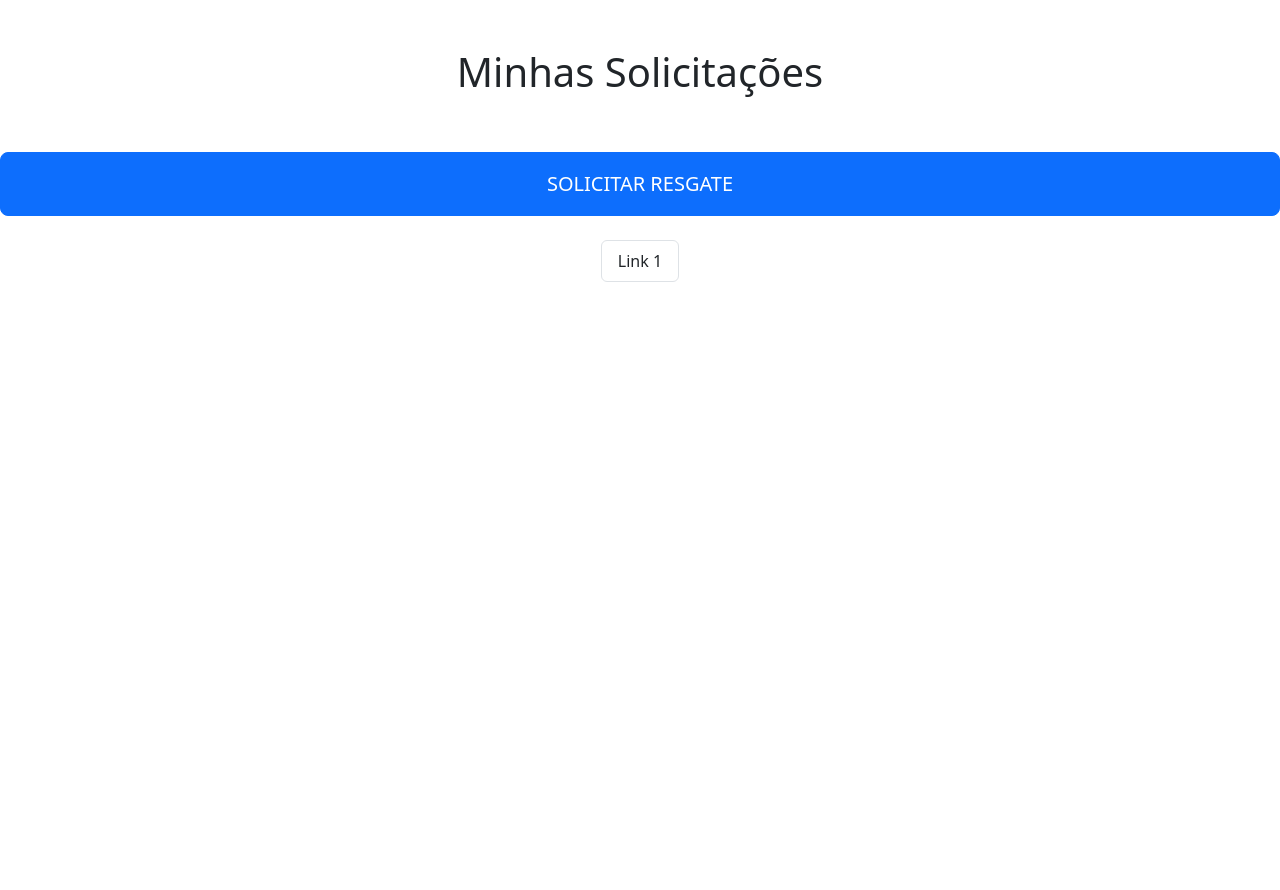
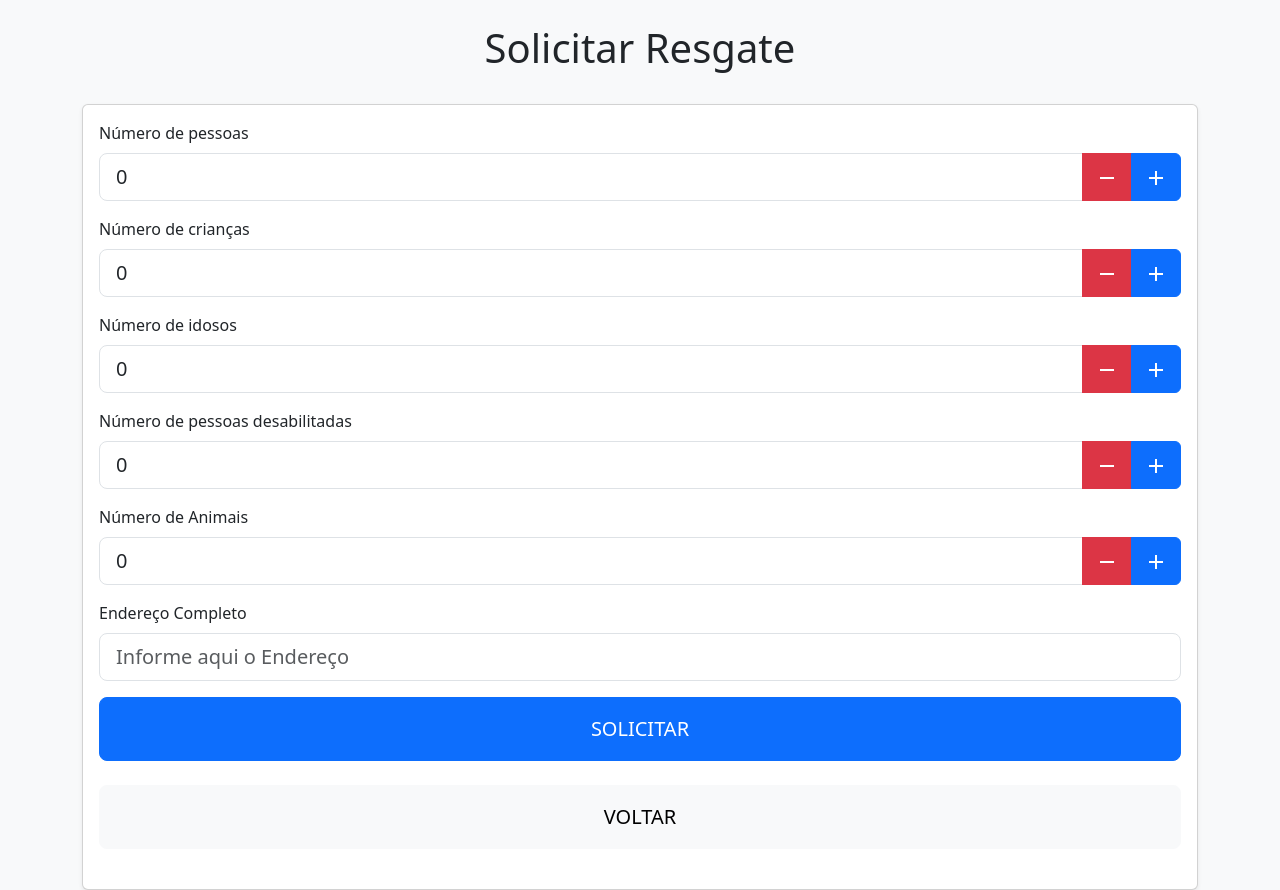
Before and after one commit to ResgateRS/RescueRS-Front, a React (Vite) app: page /solicitarResgate in a window 1280 px wide. Before the commit the page ends 800 px from the top, so only its background shows below. Built offline with nearby package versions, Linux system fonts and the light colour scheme; no server answers.

Commit message:
Work In Progress

```diff
--- a/package.json
+++ b/package.json
@@ -10,12 +10,15 @@
     "preview": "vite preview"
   },
   "dependencies": {
+    "@mdi/js": "^7.4.47",
+    "@mdi/react": "^1.6.1",
     "@tanstack/react-query": "^5.35.1",
     "bootstrap": "^5.3.3",
     "node-sass": "^9.0.0",
     "react": "^18.2.0",
     "react-bootstrap": "^2.10.2",
     "react-dom": "^18.2.0",
+    "react-geocode": "^1.0.0-alpha.1",
     "react-router-dom": "^6.23.0"
   },
   "devDependencies": {
--- a/src/App.scss
+++ b/src/App.scss
@@ -0,0 +1,3 @@
+body{
+	background-color: rgb(248,249,250);
+}
--- a/src/App.tsx
+++ b/src/App.tsx
@@ -6,16 +6,16 @@ const SolicitarResgate = lazy(()=> import("./screens/SolicitarResgate"));
 const MinhasSolicitacoes = lazy(()=> import("./screens/MinhasSolicitacoes"));
 const Resgates = lazy(()=> import("./screens/Resgates"));
 
+import AuthProvider from './context/AuthContext';
 import 'bootstrap/dist/css/bootstrap.min.css';
-import AuthProvider from './context/AuthContext';
 
 function App() {
 
     const element = useRoutes([
         {path: "/", element: <Login />},
-        {path: "/solicitarResgate", element: <SolicitarResgate />},
         {path: "/minhasSolicitacoes", element: <MinhasSolicitacoes />},
         {path: "/resgates", element: <Resgates />},
+        {path: "/solicitarResgate", element: <SolicitarResgate />},
     ]);
 
     const location = useLocation();
--- a/src/components/Header/index.tsx
+++ b/src/components/Header/index.tsx
@@ -1,7 +1,7 @@
 export default function Header(){
 
 	return (
-		<div className="my-5">
+		<div className="my-4">
 			<h1>Rescue RS</h1>
 		</div>
 	)
--- /dev/null
+++ b/src/config/define.ts
@@ -0,0 +1,5 @@
+type APIResponse = {
+	Result: number;
+	Message: string;
+	Data?: any;
+}
--- a/src/main.tsx
+++ b/src/main.tsx
@@ -2,8 +2,6 @@ import React from 'react';
 import ReactDOM from 'react-dom/client';
 import { BrowserRouter } from "react-router-dom";
 import { QueryClient, QueryClientProvider } from '@tanstack/react-query';
-
-import AuthProvider from './context/AuthContext.tsx';
 
 import App from './App.tsx';
 import './App.scss';
--- a/src/screens/Login/index.tsx
+++ b/src/screens/Login/index.tsx
@@ -1,5 +1,5 @@
 import { useState } from "react";
-import { Alert, Button, Form } from "react-bootstrap";
+import { Alert, Button, Card, Form } from "react-bootstrap";
 import { useNavigate } from "react-router-dom";
 import Header from "../../components/Header";
 import Layout from "../../components/Layout";
@@ -15,7 +15,7 @@ export default function Login(){
 
 	async function handleLogin(rescuer: boolean){
 		setError("");
-		const resp = await fetch(`${import.meta.env.API_URL}/Login`,{ body: JSON.stringify({"celphone": celular, "rescuer": rescuer}) });
+		const resp = await fetch(`${import.meta.env.VITE_API_URL}/Login`,{ headers: {"Content-Type": "application/json"}, method: "POST", body: JSON.stringify({"cellphone": celular, "rescuer": rescuer}) });
 		const body = await resp.json();
 		return {status: resp.ok, body: body};
 	}
@@ -46,10 +46,12 @@ export default function Login(){
 		<Layout>
 			<Header/>
 
+			<Card className="w-100 shadow-sm">
+				<Card.Body>
 					<Form>
-				<Form.Group className="mb-3 text-center">
+						<Form.Group className="mb-4">
 							<Form.Label>Celular</Form.Label>
-					<Form.Control type="text" placeholder="Informe aqui o celular" size="lg" className="text-center" value={celular} onChange={(e)=>{ setCelular(e.currentTarget.value) }} />
+							<Form.Control type="number" placeholder="Informe aqui o celular" size="lg" className="" value={celular} onChange={(e)=>{ setCelular(e.currentTarget.value) }} />
 						</Form.Group>
 
 						{error!="" && (
@@ -60,6 +62,8 @@ export default function Login(){
 
 						<Button variant="dark" className="mb-4 w-100 text-uppercase py-3" size="lg" onClick={handleEstouResgatando}>Estou Resgatando</Button>
 					</Form>
+				</Card.Body>
+			</Card>
 		</Layout>
 	)
 }
--- a/src/screens/MinhasSolicitacoes/index.tsx
+++ b/src/screens/MinhasSolicitacoes/index.tsx
@@ -1,27 +1,44 @@
+import React from "react";
 import { Button, ListGroup } from "react-bootstrap";
 import Layout from "../../components/Layout";
 import { useInfiniteQuery } from "@tanstack/react-query";
+import { useNavigate } from "react-router-dom";
+import { useAuth } from "../../context/AuthContext";
+
+type ListMyRescuesType = {
+    "rescueId": string;
+    "requestDateTime": string;
+    "totalPeopleNumber": string;
+    "childrenNumber": string;
+    "elderlyNumber": string;
+    "disabledNumber": string;
+    "animalsNumber": string;
+    "rescued": boolean;
+}
 
 export default function MinhasSolicitacoes(){
 
+	const navigate = useNavigate();
+	const {latitude, longitude} = useAuth();
+
 	const query = useInfiniteQuery<any>({
-		queryKey: ['minhasSolicitacoes'],
+		queryKey: ['ListMyRescues'],
 		queryFn: ({ pageParam = 0 }) => fetchData(pageParam),
 		initialPageParam: 1,
 		getNextPageParam: (lastPage) => lastPage.rescueId,
 	})
 
 	function fetchData(page: any){
-		return fetch(`${import.meta.env.API_URL}/ListMyRescues?page=${page}&size=${import.meta.env.PAGE_SIZE}`)
+		return fetch(`${import.meta.env.API_URL}/Rescue/ListMyRescues?page=${page}&size=${import.meta.env.PAGE_SIZE}&latitude=${latitude}&longitude=${longitude}`)
 	}
 
 	function handleSolicitarResgate(){
-
+		navigate("/solicitarResgate");
 	}
 
 	return (
 		<Layout>
-			<div className="d-flex my-5">
+			<div className="d-flex my-4">
 				<h1>Minhas Solicitações</h1>
 			</div>
 
@@ -30,15 +47,15 @@ export default function MinhasSolicitacoes(){
 			<ListGroup className="w-100">
 				{query.data?.pages.map((page, key)=>{
 					return (
-						<>
-							{page.data?.map(()=>{
+						<React.Fragment key={key}>
+							{page.data?.map((item: any, itemKey: any)=>{
 								return (
-									<ListGroup.Item key={key} action className="w-100">
+									<ListGroup.Item key={itemKey} action className="w-100">
 										Link 1
 									</ListGroup.Item>
 								)
 							})}
-						</>
+						</React.Fragment>
 					)
 				})}
 
--- a/src/screens/SolicitarResgate/index.tsx
+++ b/src/screens/SolicitarResgate/index.tsx
@@ -1,28 +1,126 @@
-import { Button, ListGroup } from "react-bootstrap";
+import { useState } from "react";
+import { Button, Form, Alert, InputGroup, Card } from "react-bootstrap";
+import Icon from '@mdi/react';
+import { mdiMinus, mdiPlus } from '@mdi/js';
 
+import Layout from "../../components/Layout";
+import { useNavigate } from "react-router-dom";
+import { OutputFormat, RequestType, geocode } from "react-geocode";
 
 export default function SolicitarResgate(){
 
+	const navigate = useNavigate();
 
+	const [totalPeopleNumber, setTotalPeopleNumber] = useState<number>(0);
+	const [childrenNumber, setChildrenNumber] = useState<number>(0);
+	const [elderlyNumber, setElderlyNumber] = useState<number>(0);
+	const [disabledNumber, setDisabledNumber] = useState<number>(0);
+	const [animalsNumber, setAnimalsNumber] = useState<number>(0);
+	const [address, setAddress] = useState<string>("");
 
-	function handleSolicitarResgate(){
+	const [error, setError] = useState("");
 
+	async function handleSolicitarResgate(){
+		let location = await handleLatLong();
+
+		const data = {
+			"totalPeopleNumber": totalPeopleNumber,
+			"childrenNumber": childrenNumber,
+			"elderlyNumber": elderlyNumber,
+			"disabledNumber": disabledNumber,
+			"animalsNumber": animalsNumber,
+			"latitude": location.lat,
+			"longitude": location.lng,
+		}
+
+		const resp = await fetch(`${import.meta.env.API_URL}/Rescue/Request`, {method: 'post', body: JSON.stringify(data)});
+		const body = await resp.json();
+		if(resp.status){
+			navigate("/minhasSolicitacoes");
+		}else{
+			setError("Ocorreu algum problema, tente novamente");
+		}
+	}
+
+	async function handleLatLong(){
+		let resp = await geocode(RequestType.ADDRESS, address, {key: "", outputFormat: OutputFormat.JSON});
+		return location = resp.results[0].geometry.location;
+	}
+
+	function handleVolta(){
+		navigate("/minhasSolicitacoes");
 	}
 
 	return (
-		<div className="d-flex flex-column align-items-center justify-content-center">
-			<div className="d-flex my-5">
-				<h1>Minhas Solicitações</h1>
+		<Layout>
+			<div className="d-flex my-4">
+				<h1>Solicitar Resgate</h1>
 			</div>
 
-			<Button className="mb-4 w-100 text-uppercase py-3" size="lg" onClick={handleSolicitarResgate}>Solicitar Resgate</Button>
+			<Card className="w-100 shadow-sm">
+				<Card.Body>
+					<Form className="w-100">
+						<Form.Group  className="mb-3 ">
+							<Form.Label>Número de pessoas</Form.Label>
+							<InputGroup>
+								<Form.Control type="number" placeholder="Informe aqui o número de pessoas" size="lg" className="" value={totalPeopleNumber} onChange={(e)=>{ setTotalPeopleNumber(Number(e.currentTarget.value)) }} />
+								<Button variant="danger" onClick={()=>{ setTotalPeopleNumber(p=> p-1) }}><Icon path={mdiMinus} size={1}/></Button>
+								<Button variant="primary" onClick={()=>{ setTotalPeopleNumber(p=> p+1) }}><Icon path={mdiPlus} size={1}/></Button>
+							</InputGroup>
+						</Form.Group>
 
-			<ListGroup>
-				{}
-				<ListGroup.Item action>
-					Link 1
-				</ListGroup.Item>
-			</ListGroup>
-		</div>
+						<Form.Group className="mb-3 ">
+							<Form.Label>Número de crianças</Form.Label>
+							<InputGroup>
+								<Form.Control type="number" placeholder="Informe aqui o número de crianças" size="lg" className="" value={childrenNumber} onChange={(e)=>{ setChildrenNumber(Number(e.currentTarget.value)) }} />
+								<Button variant="danger" onClick={()=>{ setChildrenNumber(p=>  p-1) }}><Icon path={mdiMinus} size={1}/></Button>
+								<Button variant="primary" onClick={()=>{ setChildrenNumber(p=> p+1) }}><Icon path={mdiPlus} size={1}/></Button>
+							</InputGroup>
+						</Form.Group>
+
+						<Form.Group className="mb-3 ">
+							<Form.Label>Número de idosos</Form.Label>
+							<InputGroup>
+								<Form.Control type="number" placeholder="Informe aqui o número de idosos" size="lg" className="" value={elderlyNumber} onChange={(e)=>{ setElderlyNumber(Number(e.currentTarget.value)) }} />
+								<Button variant="danger" onClick={()=>{ setElderlyNumber(p=>  p-1) }}><Icon path={mdiMinus} size={1}/></Button>
+								<Button variant="primary" onClick={()=>{ setElderlyNumber(p=> p+1) }}><Icon path={mdiPlus} size={1}/></Button>
+							</InputGroup>
+						</Form.Group>
+
+						<Form.Group className="mb-3 ">
+							<Form.Label>Número de pessoas desabilitadas</Form.Label>
+							<InputGroup>
+								<Form.Control type="number" placeholder="Informe aqui o número de pessoas desabilitadas" size="lg" className="" value={disabledNumber} onChange={(e)=>{ setDisabledNumber(Number(e.currentTarget.value)) }} />
+								<Button variant="danger" onClick={()=>{ setDisabledNumber(p=>  p-1) }}><Icon path={mdiMinus} size={1}/></Button>
+								<Button variant="primary" onClick={()=>{ setDisabledNumber(p=> p+1) }}><Icon path={mdiPlus} size={1}/></Button>
+							</InputGroup>
+						</Form.Group>
+
+						<Form.Group className="mb-3 ">
+							<Form.Label>Número de Animais</Form.Label>
+							<InputGroup>
+								<Form.Control type="number" placeholder="Informe aqui o número de Animais" size="lg" className="" value={animalsNumber} onChange={(e)=>{ setAnimalsNumber(Number(e.currentTarget.value)) }} />
+								<Button variant="danger" onClick={()=>{ setAnimalsNumber(p=>  p-1) }}><Icon path={mdiMinus} size={1}/></Button>
+								<Button variant="primary" onClick={()=>{ setAnimalsNumber(p=> p+1) }}><Icon path={mdiPlus} size={1}/></Button>
+							</InputGroup>
+						</Form.Group>
+
+						<Form.Group className="mb-3 ">
+							<Form.Label>Endereço Completo</Form.Label>
+							<Form.Control type="text" placeholder="Informe aqui o Endereço" size="lg" className="" value={address} onChange={(e)=>{ setAddress(e.currentTarget.value) }} />
+						</Form.Group>
+
+						{error!="" && (
+							<Alert variant="danger">{error}</Alert>
+						)}
+
+						<Button className="mb-4 w-100 text-uppercase py-3" size="lg" onClick={handleSolicitarResgate}>Solicitar</Button>
+
+						<Button variant="light" className="mb-4 w-100 text-uppercase py-3" size="lg" onClick={handleVolta}>Voltar</Button>
+					</Form>
+				</Card.Body>
+			</Card>
+
+		</Layout>
 	)
 }
```
Also changed, not shown: src/context/AuthContext.tsx (+18 -2 lines), src/screens/Resgates/index.tsx (+43 -1 lines), 2 other files (tests, documents, lock files or other folders). Lines whose indentation alone changed are shown as unchanged.
